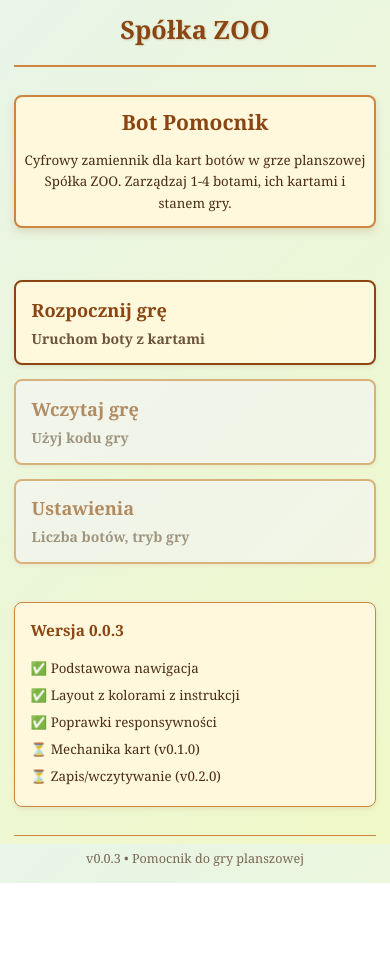
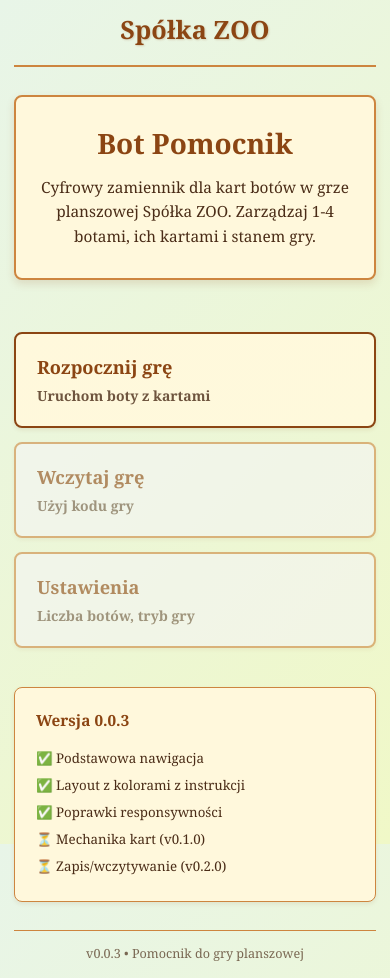
Before and after one commit to lukmarcus/spolka-zoo-bot-pomocnik, a React (Vite) app: page / in a window 390 px wide. Before the commit the page ends 883 px from the top, so only its background shows below. Built offline with nearby package versions, Linux system fonts and the light colour scheme.

Commit message:
css files refactored

```diff
--- a/src/pages/Home.module.css
+++ b/src/pages/Home.module.css
@@ -1,29 +1,28 @@
 .hero {
   text-align: center;
   margin-bottom: 3rem;
-  padding: clamp(0.75rem, 3vw, 2rem) clamp(0.5rem, 2vw, 1rem); /* More conservative padding for 320px */
+  padding: 2rem 1rem; /* Simplified - will be overridden by media queries */
   background: var(--card-bg);
   border: 2px solid var(--card-border);
   border-radius: var(--border-radius);
   box-shadow: var(--shadow-medium);
-  box-sizing: border-box; /* Include border and padding in width */
-  max-width: 100%; /* Ensure it doesn't exceed container */
+  box-sizing: border-box;
+  max-width: 100%;
 }
 
 .heroTitle {
   color: var(--text-header);
-  font-size: clamp(1.5rem, 4vw, 2rem); /* Responsive font size */
+  font-size: var(--font-size-hero-title);
   margin-bottom: 1rem;
   line-height: 1.3;
 }
 
 .heroDescription {
   color: var(--text-primary);
-  font-size: clamp(0.95rem, 3vw, 1.1rem); /* Responsive font size */
+  font-size: var(--font-size-hero-desc);
   line-height: 1.6;
-  margin: 0;
+  margin: 0 auto;
   max-width: 400px;
-  margin: 0 auto;
 }
 
 .menu {
@@ -37,13 +36,13 @@
   background: var(--card-bg);
   border: 2px solid var(--card-border);
   border-radius: var(--border-radius);
-  padding: clamp(1rem, 4vw, 1.5rem); /* Responsive padding for small screens */
+  padding: 1.5rem; /* Simplified - will be overridden by media queries */
   cursor: pointer;
   transition: all 0.2s ease;
   box-shadow: var(--shadow-light);
   text-align: left;
   width: 100%;
-  box-sizing: border-box; /* Explicit box-sizing */
+  box-sizing: border-box;
 }
 
 .menuButton:hover:not(:disabled) {
@@ -75,14 +74,14 @@
 
 .menuButtonTitle {
   color: var(--text-header);
-  font-size: 1.3rem;
+  font-size: var(--font-size-menu-title);
   font-weight: bold;
   margin: 0;
 }
 
 .menuButtonDescription {
   color: var(--text-primary);
-  font-size: 1rem;
+  font-size: var(--font-size-menu-desc);
   margin: 0;
   opacity: 0.8;
 }
@@ -95,9 +94,9 @@
   background: var(--card-bg);
   border: 1px solid var(--card-border);
   border-radius: var(--border-radius);
-  padding: clamp(1rem, 4vw, 1.5rem); /* Responsive padding for small screens */
+  padding: 1.5rem; /* Simplified - will be overridden by media queries */
   box-shadow: var(--shadow-light);
-  box-sizing: border-box; /* Explicit box-sizing for safety */
+  box-sizing: border-box;
 }
 
 .infoCard h4 {
@@ -140,7 +139,7 @@
 @media (max-width: 360px) {
   /* Unified style for all small screens ≤360px (including WCAG 320px) */
   .hero {
-    padding: 0.25rem 0.25rem; /* Ultra minimal padding */
+    padding: var(--card-padding); /* Use CSS custom property */
     margin-bottom: 1rem;
     border-width: 1px; /* Thinner border to save space */
     width: calc(100% - 0.5rem); /* Leave only 0.25rem margin on each side */
@@ -149,23 +148,15 @@
     max-width: none; /* Override any max-width constraints */
   }
 
-  .heroTitle {
-    font-size: 1.4rem;
-  }
-
-  .heroDescription {
-    font-size: 0.85rem;
-  }
-
   .menuButton {
-    padding: 0.5rem 0.25rem; /* Ultra reduced padding */
+    padding: 0.5rem var(--card-padding); /* Use CSS custom property */
     margin: 0 auto; /* Center the button */
     width: calc(100% - 0.5rem); /* Leave only 0.25rem margin on each side */
     max-width: none; /* Override any max-width constraints */
   }
 
   .infoCard {
-    padding: 0.5rem 0.25rem; /* Ultra reduced padding */
+    padding: 0.5rem var(--card-padding); /* Use CSS custom property */
     margin: 0 auto; /* Center the card */
     width: calc(100% - 0.5rem); /* Leave only 0.25rem margin on each side */
     max-width: none; /* Override any max-width constraints */
--- a/src/styles/globals.css
+++ b/src/styles/globals.css
@@ -31,6 +31,16 @@
   --max-width: min(480px, 100vw); /* Never exceed viewport width */
   --padding: min(1rem, 4vw); /* Responsive padding for very small screens */
   --gap: 0.75rem;
+
+  /* Responsive font sizes - will be overridden by media queries */
+  --font-size-hero-title: 2rem;
+  --font-size-hero-desc: 1.1rem;
+  --font-size-menu-title: 1.3rem;
+  --font-size-menu-desc: 1rem;
+
+  /* Responsive spacing - will be overridden by media queries */
+  --card-padding: 1.5rem;
+  --card-margin: 0.5rem;
 }
 
 /* Reset i podstawowe style */
@@ -234,6 +244,16 @@ button:active {
     --padding: 0; /* No padding for small screens */
     --gap: 0.5rem;
     --max-width: 100%; /* Use full available width */
+
+    /* Small screen font sizes */
+    --font-size-hero-title: 1.4rem;
+    --font-size-hero-desc: 0.85rem;
+    --font-size-menu-title: 1.1rem;
+    --font-size-menu-desc: 0.9rem;
+
+    /* Small screen spacing */
+    --card-padding: 0.25rem;
+    --card-margin: 0.25rem;
   }
 
   body {
```
